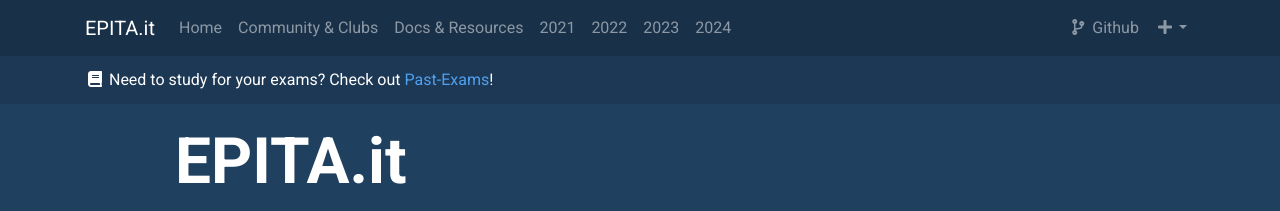
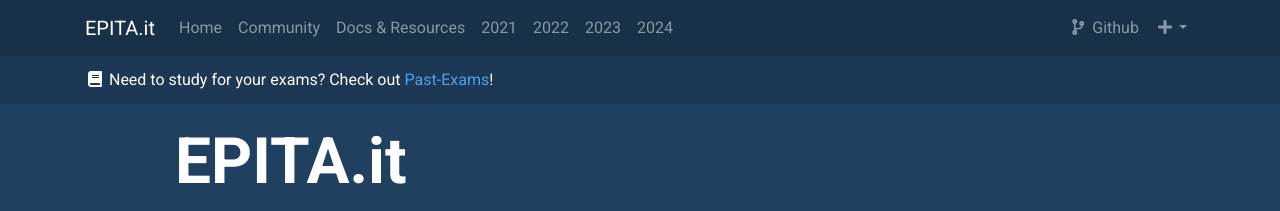
Before and after one commit to Epidocs/epita.it, a Jekyll site: the page built from index.html, in a window 1280 px wide. Shown: the top 211 px of the page. Built offline with Jekyll 4.4.1, drawn with Linux system fonts in a browser that asks for light colours; nearby versions of some CDN libraries.

Commit message:
Updated links in the navbar

```diff
--- a/_data/navbar.yml
+++ b/_data/navbar.yml
@@ -1,7 +1,7 @@
 - title: Home
   href: /
 
-- title: Community & Clubs
+- title: Community
   href: /community
 
 - title: Docs & Resources
--- a/_layouts/default.html
+++ b/_layouts/default.html
@@ -71,7 +71,7 @@
 						<div class="dropdown-menu dropdown-menu-right" aria-labelledby="navbarPlusDropdown">
 							<a class="dropdown-item" href="{{ 'about' | relative_url }}">About</a>
 							<a class="dropdown-item" href="{{ 'legal' | relative_url }}">Legal</a>
-							<a class="dropdown-item" href="https://epidocs.eu/">Epidocs</a>
+							<a class="dropdown-item" href="{{ 'epidocs' | relative_url }}">Epidocs Projects</a>
 						</div>
 					</div>
 				</div>
```
